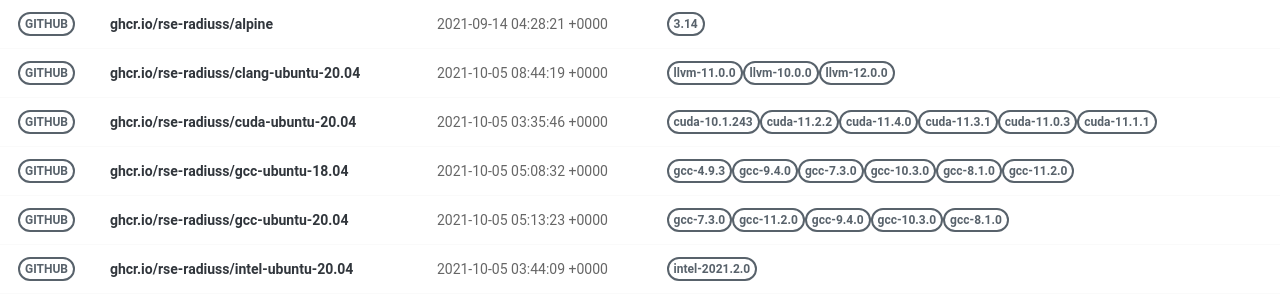
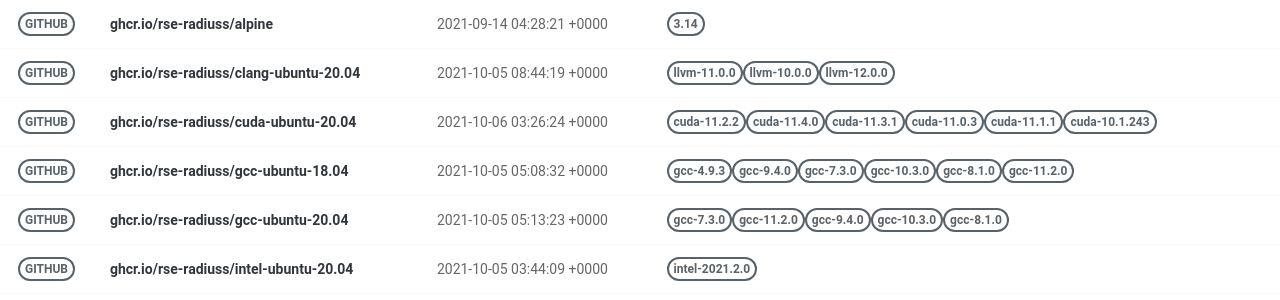
Before and after one commit to rse-ops/docker-images, a Jekyll site: the page built from pages/index.md, in a window 1280 px wide. Shown: the part 130-430 px from the top of the page. Built offline with Jekyll 4.4.1, drawn with Linux system fonts in a browser that asks for light colours; nearby versions of some CDN libraries.

Commit message:
Automated push to update library 2021-10-06

```diff
--- a/_library/ghcr.io-rse-radiuss-cuda-ubuntu-20.04.md
+++ b/_library/ghcr.io-rse-radiuss-cuda-ubuntu-20.04.md
@@ -1,14 +1,11 @@
 ---
 layout: container
 name: ghcr.io/rse-radiuss/cuda-ubuntu-20.04
-updated_at: 2021-10-05 03:35:46.260993
+updated_at: 2021-10-06 03:26:24.033500
 
 
 container_url: https://github.com/orgs/rse-radiuss/packages/container/package/cuda-ubuntu-20.04
 versions:
- - tag: cuda-10.1.243
-   dockerfile: https://github.com/rse-radiuss/docker-images/blob/main/ubuntu/cuda/Dockerfile
-   manifest: https://crane.ggcr.dev/manifest/ghcr.io/rse-radiuss/cuda-ubuntu-20.04:cuda-10.1.243
  - tag: cuda-11.2.2
    dockerfile: https://github.com/rse-radiuss/docker-images/blob/main/ubuntu/cuda/Dockerfile
    manifest: https://crane.ggcr.dev/manifest/ghcr.io/rse-radiuss/cuda-ubuntu-20.04:cuda-11.2.2
```
Also changed, not shown: other parts of _library/ghcr.io-rse-radiuss-cuda-ubuntu-20.04.md (+3 -0 lines).
